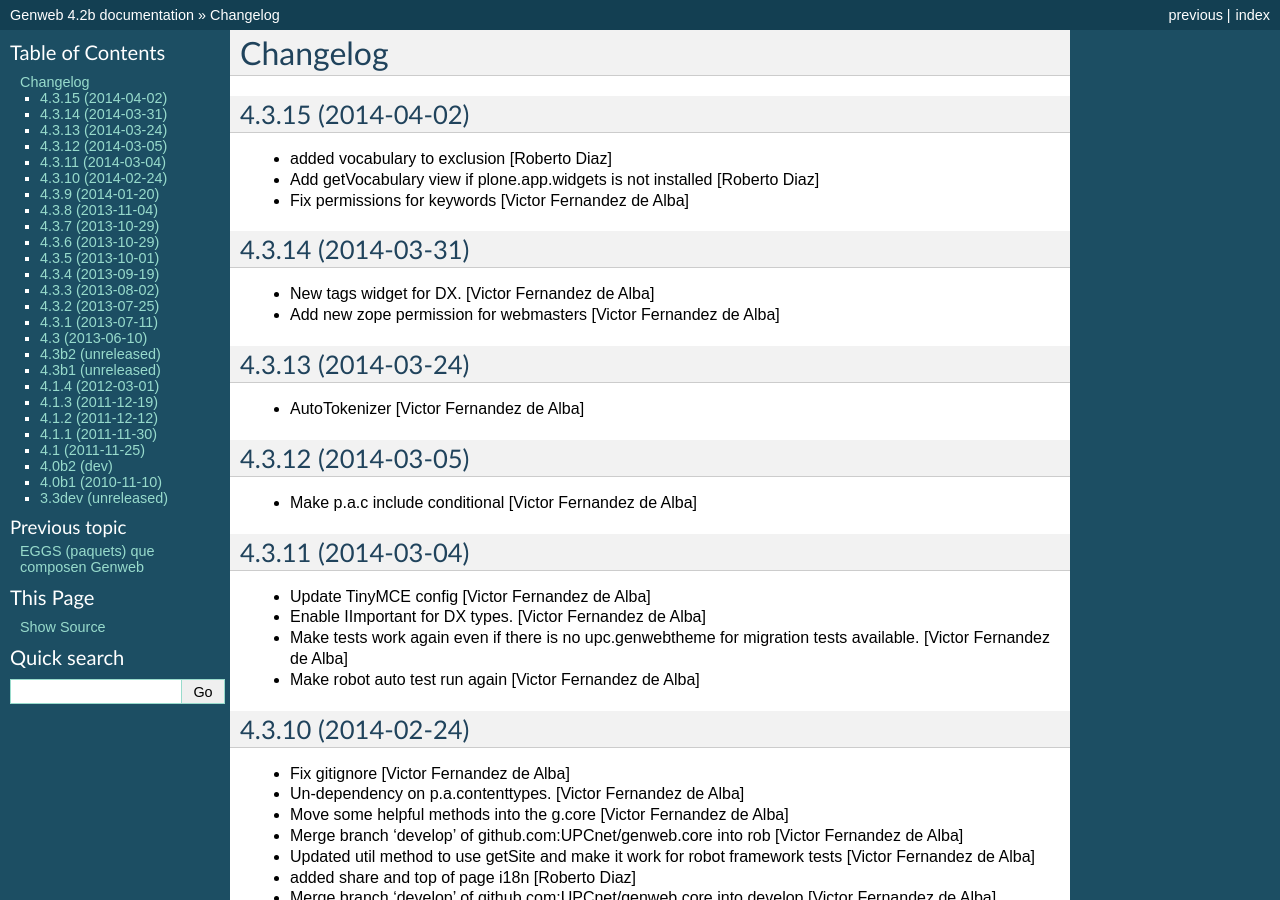
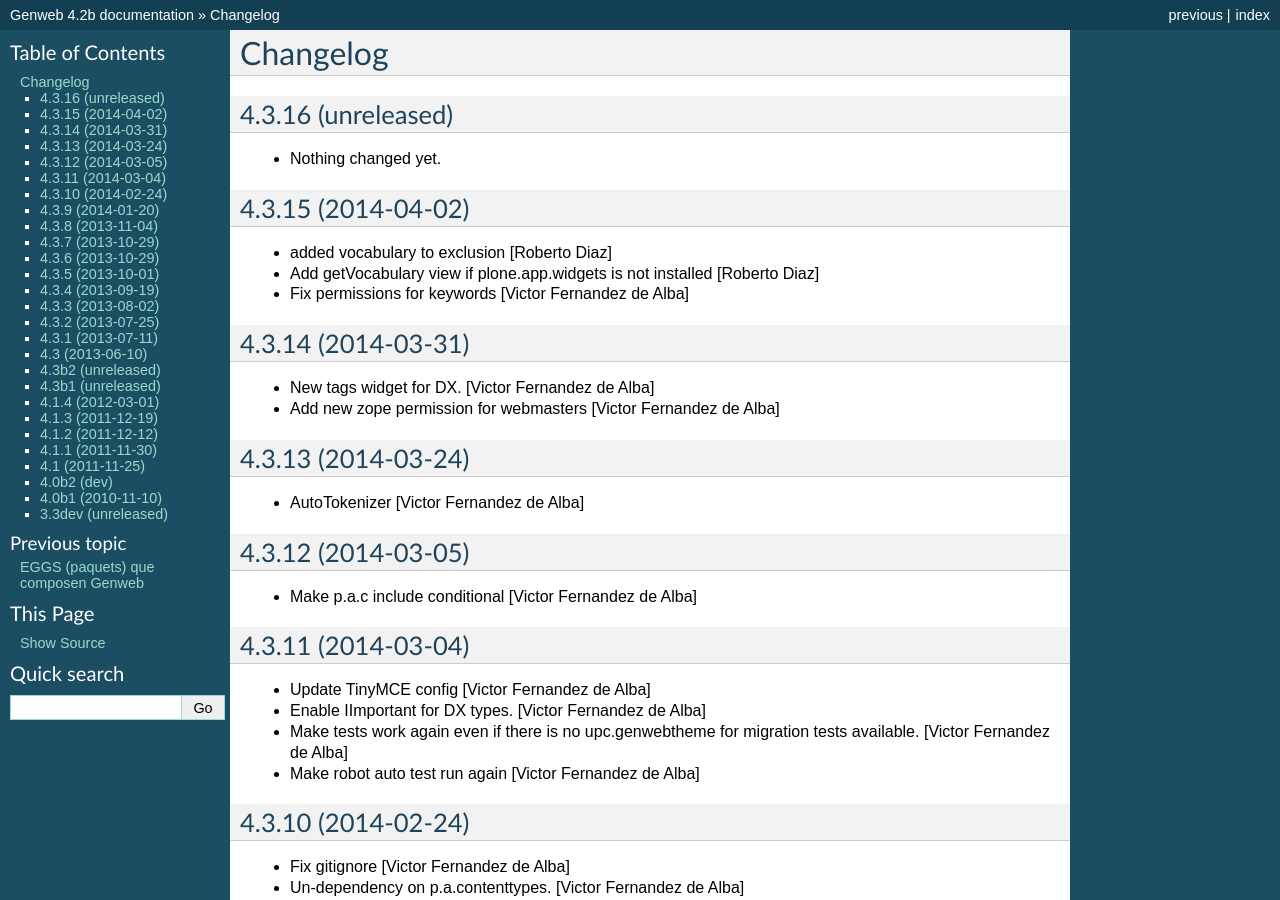
Before and after one commit to UPCnet/genweb.core, a Sphinx documentation site: the page built from docs/HISTORY.rst, in a window 1280 px wide and 900 px high. Built offline with Sphinx 7.4.7, drawn with Linux system fonts in a browser that asks for light colours.

Commit message:
Back to development: 4.3.16

```diff
--- a/docs/HISTORY.rst
+++ b/docs/HISTORY.rst
@@ -1,5 +1,11 @@
 Changelog
 =========
+
+4.3.16 (unreleased)
+-------------------
+
+- Nothing changed yet.
+
 
 4.3.15 (2014-04-02)
 -------------------
--- a/setup.py
+++ b/setup.py
@@ -1,7 +1,7 @@
 from setuptools import setup, find_packages
 import os
 
-version = '4.3.15'
+version = '4.3.16.dev0'
 
 README = open("README.rst").read()
 HISTORY = open(os.path.join("docs", "HISTORY.rst")).read()
```
